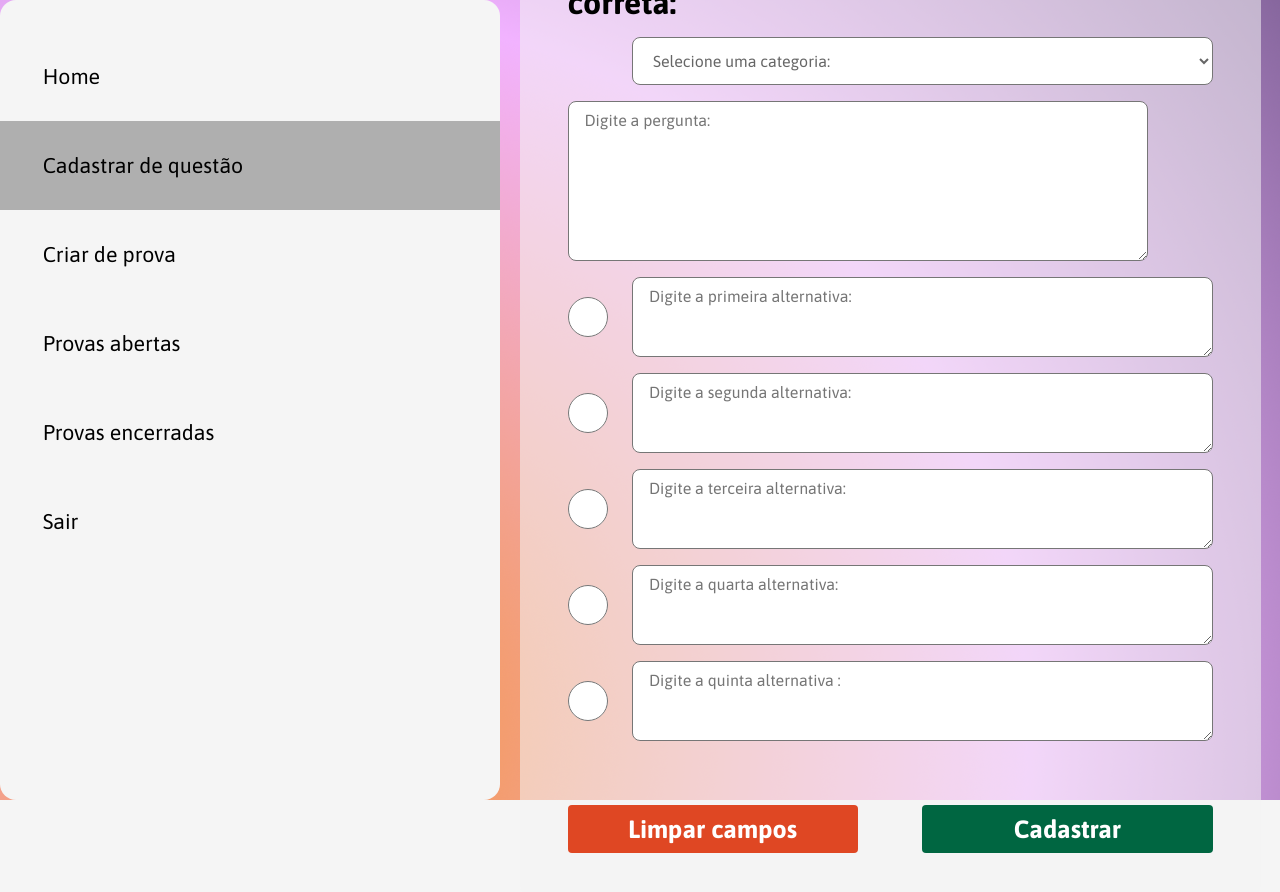
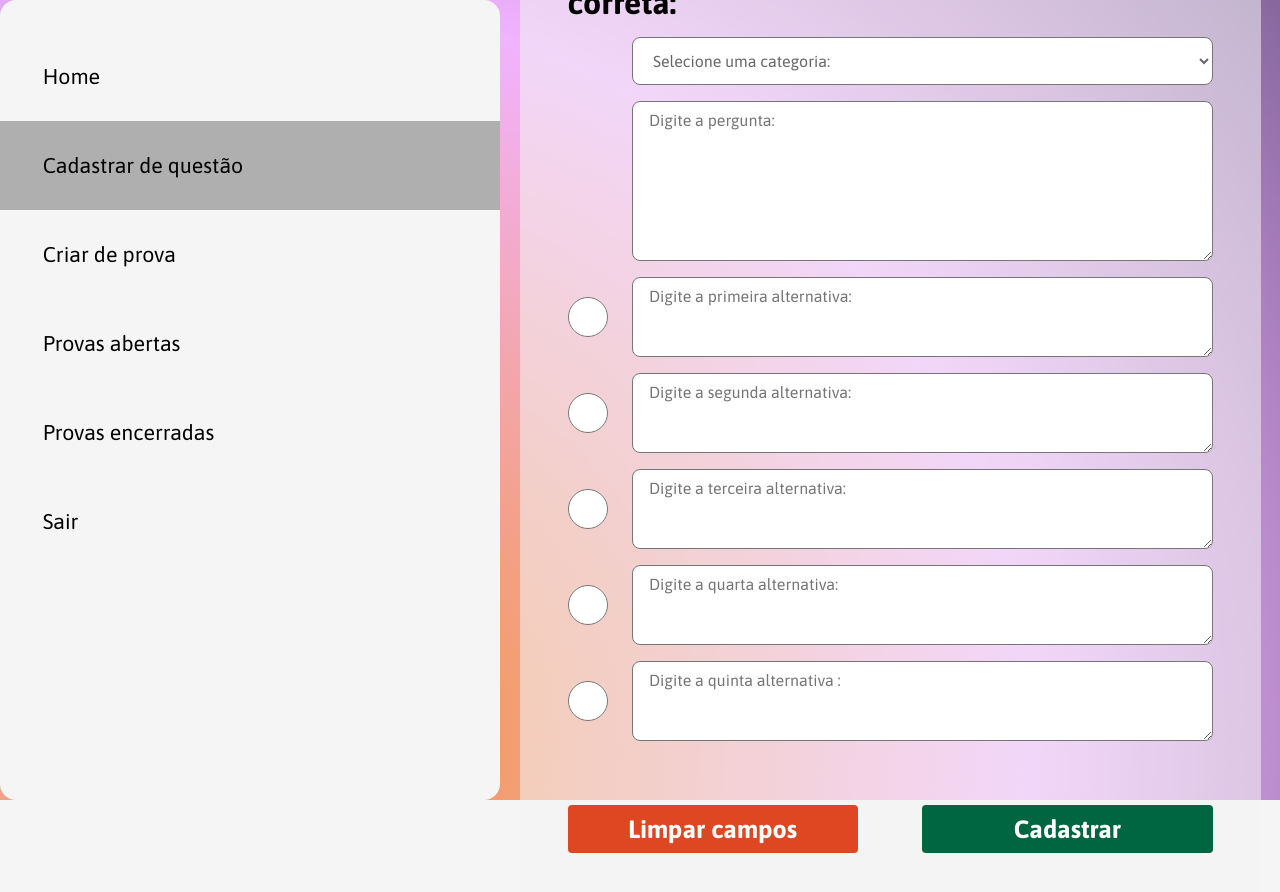
Before and after one commit to marcopetry/sudotest-frontend, a React (Create React App) app: page /dashboard in a window 1280 px wide. Both pictures are taken after a click on the item "Cadastrar de questão". Shown: the top 892 px of the page. Built offline with nearby package versions, Linux system fonts and the light colour scheme.

Commit message:
Ajuste numa classe que tinha ficado pra trás

```diff
--- a/src/components/CadastroQuestoes/CadastroQuestoes.js
+++ b/src/components/CadastroQuestoes/CadastroQuestoes.js
@@ -58,7 +58,7 @@ export default function CadastroQuestoes() {
                         </select>
                     </div>
 
-                    <div className="item-cadastro-questao">
+                    <div className="item-cadastro-questao-sem-radio">
                         <textarea
                             className="form-control"
                             id="inputEnunciado"
```
